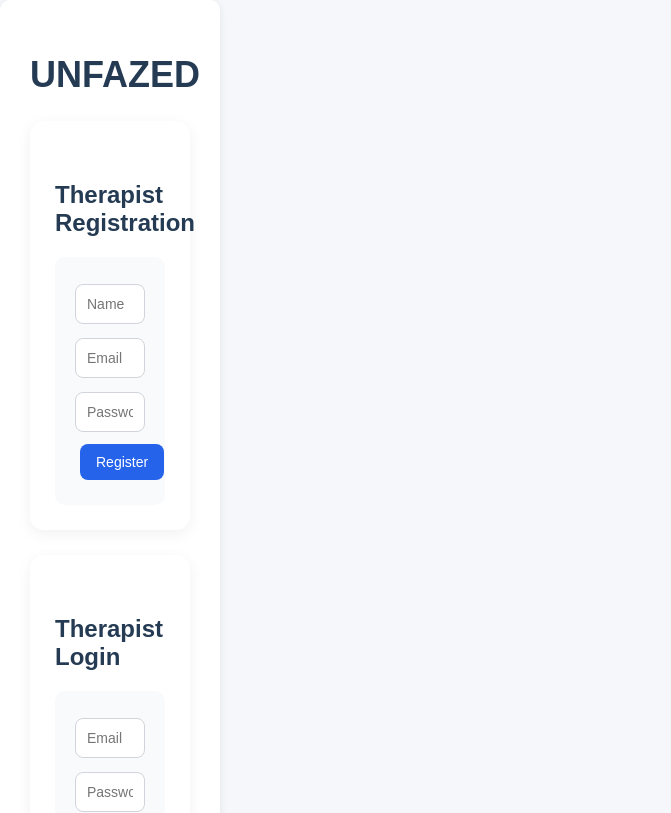
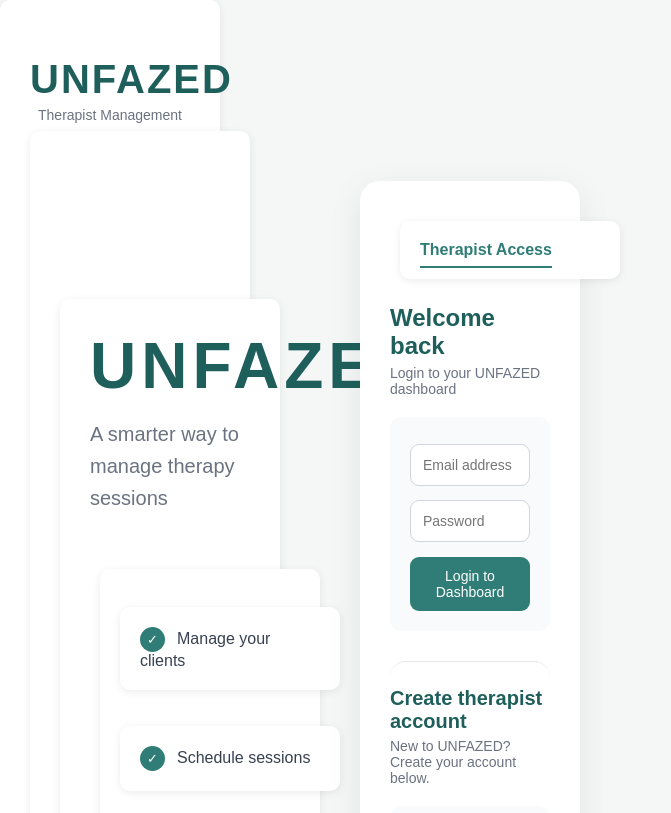
Before and after one commit to Nimrasby-coder/UNFAZED, a React (Vite) app in the folder unfazed-frontend/: page / in a window 1280 px wide. Shown: the top 813 px of the page, without its empty margins (0-671 px from the left). Built offline with nearby package versions, Linux system fonts and the light colour scheme.

Commit message:
Improve UNFAZED login page

```diff
--- a/unfazed-frontend/src/App.css
+++ b/unfazed-frontend/src/App.css
@@ -5,12 +5,19 @@
 body {
   margin: 0;
   font-family: Arial, sans-serif;
-  background: #f5f7fb;
+  background: #f4f7f6;
   color: #1f2937;
 }
 
 button {
   cursor: pointer;
+  border: none;
+  transition: 0.2s;
+}
+
+button:hover {
+  opacity: 0.9;
+  transform: translateY(-1px);
 }
 
 .app-container {
@@ -21,27 +28,90 @@ button {
 }
 
 .app-container > h1 {
-  font-size: 36px;
-  margin-bottom: 25px;
-  color: #243b53;
+  font-size: 40px;
+  text-align: center;
+  color: #1f5f5b;
+  letter-spacing: 2px;
+  margin-bottom: 8px;
 }
 
-h2 {
-  color: #243b53;
-  margin-top: 35px;
+.app-container > h1::after {
+  content: "Therapist Management";
+  display: block;
+  font-size: 14px;
+  font-weight: normal;
+  letter-spacing: 0;
+  color: #6b7280;
+  margin-top: 5px;
 }
 
-h3 {
-  margin-bottom: 10px;
+/* Login and registration */
+
+.app-container > section:first-of-type,
+.app-container > section:nth-of-type(2) {
+  max-width: 500px;
+  margin: 25px auto;
 }
 
 section {
   background: white;
   padding: 25px;
   margin-top: 25px;
-  border-radius: 14px;
-  box-shadow: 0 4px 15px rgba(0, 0, 0, 0.06);
+  border-radius: 16px;
+  box-shadow: 0 5px 20px rgba(0, 0, 0, 0.06);
 }
+
+section h2 {
+  color: #1f5f5b;
+  margin-top: 0;
+}
+
+form {
+  margin-top: 15px;
+  padding: 20px;
+  background: #f8fafb;
+  border-radius: 12px;
+}
+
+input,
+select,
+textarea {
+  width: 100%;
+  padding: 12px;
+  margin: 7px 0;
+  border: 1px solid #d1d5db;
+  border-radius: 9px;
+  font-size: 14px;
+  outline: none;
+}
+
+input:focus,
+select:focus,
+textarea:focus {
+  border-color: #2f7d76;
+  box-shadow: 0 0 0 2px rgba(47, 125, 118, 0.1);
+}
+
+textarea {
+  min-height: 90px;
+  resize: vertical;
+}
+
+button {
+  padding: 11px 18px;
+  margin: 5px;
+  border-radius: 9px;
+  background: #2f7d76;
+  color: white;
+  font-size: 14px;
+}
+
+form button {
+  width: 100%;
+  margin: 8px 0 0;
+}
+
+/* Dashboard */
 
 .dashboard {
   display: grid;
@@ -53,53 +123,27 @@ section {
 .dashboard > div {
   background: white;
   padding: 25px;
-  border-radius: 14px;
-  box-shadow: 0 4px 15px rgba(0, 0, 0, 0.06);
+  border-radius: 16px;
+  box-shadow: 0 5px 20px rgba(0, 0, 0, 0.06);
+}
+
+.dashboard h3 {
+  margin: 0 0 12px;
+  color: #6b7280;
+  font-size: 15px;
 }
 
 .dashboard p {
-  font-size: 32px;
+  margin: 0;
+  font-size: 34px;
   font-weight: bold;
-  margin: 0;
-  color: #2563eb;
+  color: #1f5f5b;
 }
 
-button {
-  border: none;
-  padding: 10px 16px;
-  border-radius: 8px;
-  background: #2563eb;
-  color: white;
-  font-size: 14px;
-  margin: 5px;
-}
+/* Dashboard sections */
 
-button:hover {
-  opacity: 0.9;
-}
-
-input,
-select,
-textarea {
-  width: 100%;
-  max-width: 500px;
-  padding: 11px;
-  margin: 7px 0;
-  border: 1px solid #d1d5db;
-  border-radius: 8px;
-  font-size: 14px;
-}
-
-textarea {
-  min-height: 90px;
-  resize: vertical;
-}
-
-form {
-  margin-top: 15px;
-  padding: 20px;
-  background: #f8fafc;
-  border-radius: 10px;
+section h2 {
+  margin-bottom: 18px;
 }
 
 hr {
@@ -107,6 +151,16 @@ hr {
   border-top: 1px solid #e5e7eb;
   margin: 20px 0;
 }
+
+/* Logout */
+
+.app-container > button {
+  display: block;
+  margin-left: auto;
+  background: #374151;
+}
+
+/* Mobile */
 
 @media (max-width: 900px) {
   .dashboard {
@@ -119,11 +173,139 @@ hr {
     padding: 15px;
   }
 
+  .app-container > h1 {
+    font-size: 30px;
+  }
+
   .dashboard {
     grid-template-columns: 1fr;
   }
 
-  .app-container > h1 {
-    font-size: 28px;
+  section {
+    padding: 18px;
   }
 }
+/* =========================
+   UNFAZED AUTH PAGE
+========================= */
+
+.auth-page {
+  min-height: 85vh;
+  display: grid;
+  grid-template-columns: 1fr 1fr;
+  gap: 60px;
+  align-items: center;
+  max-width: 1100px;
+  margin: auto;
+  padding: 40px 20px;
+}
+
+.auth-brand {
+  padding: 30px;
+}
+
+.auth-brand h1 {
+  font-size: 64px;
+  letter-spacing: 5px;
+  color: #1f5f5b;
+  margin: 0;
+}
+
+.tagline {
+  font-size: 20px;
+  color: #6b7280;
+  line-height: 1.6;
+  margin-top: 15px;
+}
+
+.brand-info {
+  margin-top: 35px;
+}
+
+.brand-info div {
+  margin: 18px 0;
+  font-size: 16px;
+  color: #374151;
+}
+
+.brand-info span {
+  display: inline-flex;
+  align-items: center;
+  justify-content: center;
+  width: 25px;
+  height: 25px;
+  margin-right: 12px;
+  border-radius: 50%;
+  background: #2f7d76;
+  color: white;
+  font-size: 13px;
+}
+
+.auth-card {
+  background: white;
+  padding: 30px;
+  border-radius: 20px;
+  box-shadow: 0 10px 35px rgba(0, 0, 0, 0.08);
+}
+
+.auth-card section {
+  margin-top: 0;
+  padding: 0;
+  box-shadow: none;
+}
+
+.auth-card h2 {
+  margin-bottom: 5px;
+  font-size: 24px;
+}
+
+.form-subtitle {
+  color: #6b7280;
+  font-size: 14px;
+  margin-top: 5px;
+  margin-bottom: 20px;
+}
+
+.auth-tabs {
+  margin-bottom: 25px;
+}
+
+.active-tab {
+  color: #2f7d76;
+  font-weight: bold;
+  border-bottom: 2px solid #2f7d76;
+  padding-bottom: 8px;
+}
+
+.register-card {
+  border-top: 1px solid #e5e7eb;
+  margin-top: 30px !important;
+  padding-top: 25px !important;
+}
+
+.register-card h2 {
+  font-size: 20px;
+}
+
+@media (max-width: 800px) {
+  .auth-page {
+    grid-template-columns: 1fr;
+    gap: 20px;
+    padding: 20px;
+  }
+
+  .auth-brand {
+    text-align: center;
+    padding: 10px;
+  }
+
+  .auth-brand h1 {
+    font-size: 45px;
+  }
+
+  .brand-info {
+    text-align: left;
+    max-width: 350px;
+    margin: 25px auto;
+  }
+}
--- a/unfazed-frontend/src/App.jsx
+++ b/unfazed-frontend/src/App.jsx
@@ -281,58 +281,47 @@ function App() {
       <h1>UNFAZED</h1>
 
      {!isLoggedIn && (
-        <>
-          <section>
-            <h2>Therapist Registration</h2>
+  <div className="auth-page">
+    <div className="auth-brand">
+      <h1>UNFAZED</h1>
 
-            <form onSubmit={registerTherapist}>
-              <input
-                type="text"
-                placeholder="Name"
-                value={registerData.name}
-                onChange={(e) =>
-                  setRegisterData({
-                    ...registerData,
-                    name: e.target.value,
-                  })
-                }
-              />
+      <p className="tagline">
+        A smarter way to manage therapy sessions
+      </p>
 
-              <input
-                type="email"
-                placeholder="Email"
-                value={registerData.email}
-                onChange={(e) =>
-                  setRegisterData({
-                    ...registerData,
-                    email: e.target.value,
-                  })
-                }
-              />
+      <div className="brand-info">
+        <div>
+          <span>✓</span>
+          Manage your clients
+        </div>
 
-              <input
-                type="password"
-                placeholder="Password"
-                value={registerData.password}
-                onChange={(e) =>
-                  setRegisterData({
-                    ...registerData,
-                    password: e.target.value,
-                  })
-                }
-              />
+        <div>
+          <span>✓</span>
+          Schedule sessions
+        </div>
 
-              <button type="submit">Register</button>
-            </form>
-          </section>
+        <div>
+          <span>✓</span>
+          Manage packages & payments
+        </div>
+      </div>
+    </div>
+
+    <div className="auth-card">
+      <div className="auth-tabs">
+        <span className="active-tab">Therapist Access</span>
+      </div>
 
       <section>
-            <h2>Therapist Login</h2>
+        <h2>Welcome back</h2>
+        <p className="form-subtitle">
+          Login to your UNFAZED dashboard
+        </p>
 
         <form onSubmit={loginTherapist}>
           <input
             type="email"
-                placeholder="Email"
+            placeholder="Email address"
             value={loginData.email}
             onChange={(e) =>
               setLoginData({
@@ -354,10 +343,59 @@ function App() {
             }
           />
 
-              <button type="submit">Login</button>
+          <button type="submit">Login to Dashboard</button>
         </form>
       </section>
-        </>
+
+      <section className="register-card">
+        <h2>Create therapist account</h2>
+
+        <p className="form-subtitle">
+          New to UNFAZED? Create your account below.
+        </p>
+
+        <form onSubmit={registerTherapist}>
+          <input
+            type="text"
+            placeholder="Full name"
+            value={registerData.name}
+            onChange={(e) =>
+              setRegisterData({
+                ...registerData,
+                name: e.target.value,
+              })
+            }
+          />
+
+          <input
+            type="email"
+            placeholder="Email address"
+            value={registerData.email}
+            onChange={(e) =>
+              setRegisterData({
+                ...registerData,
+                email: e.target.value,
+              })
+            }
+          />
+
+          <input
+            type="password"
+            placeholder="Create password"
+            value={registerData.password}
+            onChange={(e) =>
+              setRegisterData({
+                ...registerData,
+                password: e.target.value,
+              })
+            }
+          />
+
+          <button type="submit">Create Account</button>
+        </form>
+      </section>
+    </div>
+  </div>
 )}
 
       {isLoggedIn && (
```
Lines whose indentation alone changed are shown as unchanged.
